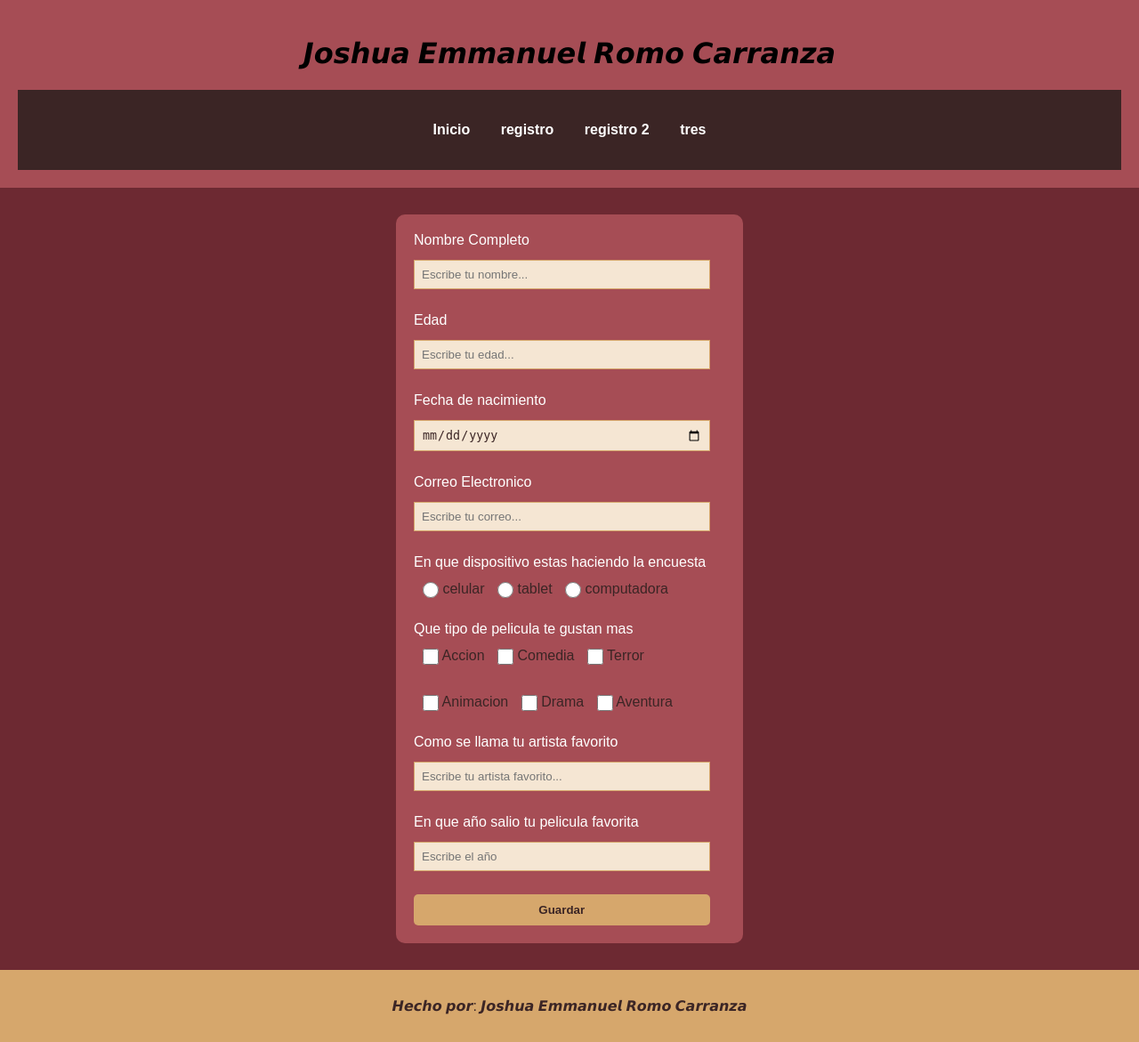
After one commit to joshua2810/j-e-r-c, a Django app: page /registro2 in a window 1280 px wide. The commit adds this page. Shown: the whole page at 89% size. Run offline with Django 5.2, Linux system fonts and the light colour scheme.

Commit message:
Se agrego una nueva pagina htnl de registro

```diff
--- a/j_e_r_c/urls.py
+++ b/j_e_r_c/urls.py
@@ -23,4 +23,5 @@ urlpatterns = [
     path('', views.inicio),
     path('inicio', views.inicio),
     path('registro', views.registro),
+    path('registro2', views.registro2)
 ]
--- a/romo/templates/romo/inicio.html
+++ b/romo/templates/romo/inicio.html
@@ -4,7 +4,7 @@
 <head>
     <meta charset="UTF-8">
     <meta name="viewport" content="width=device-width, initial-scale=1.0">
-    <title>COLOCAR TITULO</title>
+    <title>𝙍𝙚𝙜𝙞𝙨𝙩𝙧𝙖 𝙩𝙪𝙨 𝙙𝙖𝙩𝙤𝙨</title>
 
     <link rel="stylesheet" href="{% static 'romo/style.css' %}">
 </head>
@@ -20,7 +20,7 @@
             <ul>
                 <li><a href="inicio">Inicio</a></li>
                 <li><a href="registro">registro</a></li>
-                <li><a href="#">dos</a></li>
+                <li><a href="registro2">registro 2</a></li>
                 <li><a href="#">tres</a></li>
             </ul>
         </nav>
--- /dev/null
+++ b/romo/templates/romo/registro2.html
@@ -0,0 +1,80 @@
+{% load static %}
+<!DOCTYPE html>
+<html lang="es">
+<head>
+    <meta charset="UTF-8">
+    <meta name="viewport" content="width=device-width, initial-scale=1.0">
+    <title>𝙍𝙚𝙜𝙞𝙨𝙩𝙧𝙖 𝙩𝙪𝙨 𝙙𝙖𝙩𝙤𝙨</title>
+
+    <link rel="stylesheet" href="{% static 'romo/style.css' %}">
+</head>
+
+<body>
+
+    <!-- ENCABEZADO -->
+    <header>
+        <h1>𝙅𝙤𝙨𝙝𝙪𝙖 𝙀𝙢𝙢𝙖𝙣𝙪𝙚𝙡 𝙍𝙤𝙢𝙤 𝘾𝙖𝙧𝙧𝙖𝙣𝙯𝙖</h1>
+
+        <!-- MENÚ DE NAVEGACIÓN -->
+        <nav>
+            <ul>
+                <li><a href="inicio">Inicio</a></li>
+                <li><a href="registro">registro</a></li>
+                <li><a href="registro2">registro 2</a></li>
+                <li><a href="#">tres</a></li>
+            </ul>
+        </nav>
+    </header>
+    <form method="post">
+        <label>Nombre Completo</label>
+        <input type="text" name="Nombre" placeholder="Escribe tu nombre..." required>
+        <br><br>
+
+        <label>Edad</label>
+        <input type="number" name="Edad" min="1" max="122" placeholder="Escribe tu edad..." required>
+        <br><br>
+
+        <label>Fecha de nacimiento</label>
+        <input type="date" name="fecha_nacimiento" required>
+        <br><br>
+
+        <label>Correo Electronico</label>
+        <input type="email" name="Correo" placeholder="Escribe tu correo..." required>
+        <br><br>
+
+        <label>En que dispositivo estas haciendo la encuesta</label>
+        <input type="radio" name="dispositivo" value="celular"> celular
+        <input type="radio" name="dispositivo" value="tablet"> tablet
+        <input type="radio" name="dispositivo" value="computadora"> computadora
+        <br><br>
+
+        <label>Que tipo de pelicula te gustan mas</label>
+        <input type="checkbox" name="tipo_pelicula" value="Accion"> Accion
+        <input type="checkbox" name="tipo_pelicula" value="Comedia"> Comedia
+        <input type="checkbox" name="tipo_pelicula" value="Terror"> Terror
+        <br><br>
+        <input type="checkbox" name="tipo_pelicula" value="Animacion"> Animacion
+        <input type="checkbox" name="tipo_pelicula" value="Drama"> Drama
+        <input type="checkbox" name="tipo_pelicula" value="Aventura"> Aventura
+        <br><br>
+
+        <label>Como se llama tu artista favorito</label>
+        <input type="text" name="artista_favorito" placeholder="Escribe tu artista favorito..." required>
+        <br><br>
+
+        <label>En que año salio tu pelicula favorita</label>
+        <input type="number" name="anio_pelicula" min="1895" max="2026" placeholder="Escribe el año" required>
+        <br><br>
+
+        <button type="submit"> Guardar </button>
+    </form>
+
+
+    <!-- PIE DE PÁGINA -->
+    <footer>
+        <p>𝙃𝙚𝙘𝙝𝙤 𝙥𝙤𝙧:
+           𝙅𝙤𝙨𝙝𝙪𝙖 𝙀𝙢𝙢𝙖𝙣𝙪𝙚𝙡 𝙍𝙤𝙢𝙤 𝘾𝙖𝙧𝙧𝙖𝙣𝙯𝙖</p>
+    </footer>
+
+</body>
+</html>
--- a/romo/views.py
+++ b/romo/views.py
@@ -5,3 +5,6 @@ def inicio  (request) :
 
 def registro (request) :
     return render (request, "romo/formregistro.html")
+
+def registro2 (request) :
+    return render (request, "romo/registro2.html")
```
Also changed, not shown: romo/templates/romo/formregistro.html (+18 -7 lines).
